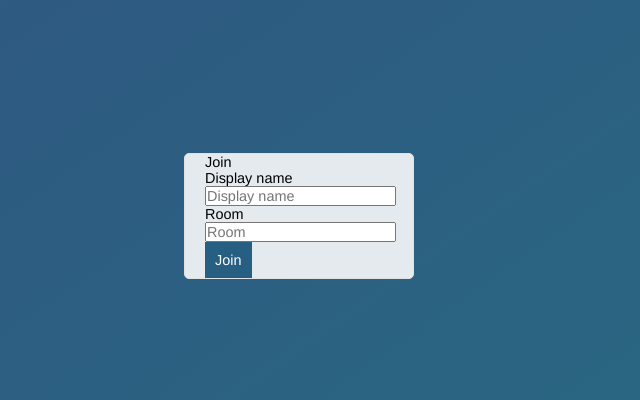
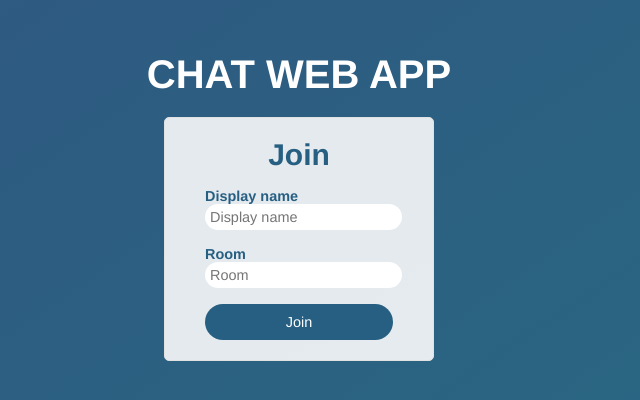
Before and after one commit to imrs29/chat-app, a website: page public/index.html in a window 1280 px wide. Shown: the part 184-584 px from the top of the page, without its empty margins (341-981 px from the left). Drawn offline with Linux system fonts and the light colour scheme.

Commit message:
UI improvement in welcome dashboard of chat application

```diff
--- a/public/css/styles.css
+++ b/public/css/styles.css
@@ -7,6 +7,12 @@ button:hover {
 .chat__messages,
 .chat__sidebar ul {
   list-style-type: none;
+}
+h1{
+  text-align: center;
+  font-size: 30px;
+  font-weight: bold;
+  color:#265f82;
 }
 * {
   box-sizing: border-box;
@@ -43,6 +49,7 @@ button:disabled {
   align-items: center;
   height: 100vh;
   width: 100vw;
+  flex-direction: column;
   justify-content: center;
   background: -moz-linear-gradient(
     125deg,
@@ -81,9 +88,9 @@ button:disabled {
   background: rgba(250, 250, 250, 0.9);
   border: 1px solid #e1e1e1;
   border-radius: 5px;
-  padding: 0 20px;
+  padding: 20px 40px;
   margin: 20px;
-  width: 230px;
+  width: 270px;
 }
 .form-field {
   margin: 20px 0;
@@ -214,3 +221,28 @@ button:disabled {
     margin-right: 0;
   }
 }
+.app_title{
+color: white;
+display: block;
+font-size: 40px;
+}
+.btn{
+  width: 100%;
+  float: center;
+  border-radius: 25px;
+}
+.btn:hover{
+  cursor: pointer;
+  background-color:#398abc ;
+}
+.form-inputs{
+  border-radius: 15px;
+  outline: none;
+  padding: 5px;
+  border-style: none;
+  color: #265f82;
+}
+.form-labels{
+  color: #265f82;
+  font-weight:600;
+}
--- a/public/index.html
+++ b/public/index.html
@@ -1,27 +1,36 @@
 <!DOCTYPE html>
 <html>
+
 <head>
+  <meta charset="utf-8">
+  <meta name="viewport" content="width=device-width, initial-scale=1">
   <title>Chat App</title>
   <!-- <link rel=" icon" href="/img/favicon.png" /> -->
+
   <link rel="stylesheet" href="/css/styles.css" />
 </head>
+
 <body>
   <div class="centered-form">
+    <h1 class="app_title">CHAT WEB APP</h1>
     <div class="centered-form__form">
       <h1>Join</h1>
+      <br>
       <form action="./chat.html">
-          <label>Display name</label>
-          <input
-            type="text"
-            name="username"
-            placeholder="Display name"
-            required
-          />
-          <label>Room</label>
-          <input type="text" name="room" placeholder="Room" required />
-          <button>Join</button>
+        <div>
+          <label class="form-labels">Display name</label>
+          <input type="text" name="username" placeholder="Display name" class="form-inputs" required />
+        </div>
+        <br>
+        <div>
+          <label class="form-labels">Room</label>
+          <input type="text" name="room" placeholder="Room" class="form-inputs" required />
+        </div>
+        <br>
+        <button class="btn"><b>Join</b></button>
       </form>
     </div>
   </div>
 </body>
+
 </html>
```
Lines whose indentation alone changed are shown as unchanged.
